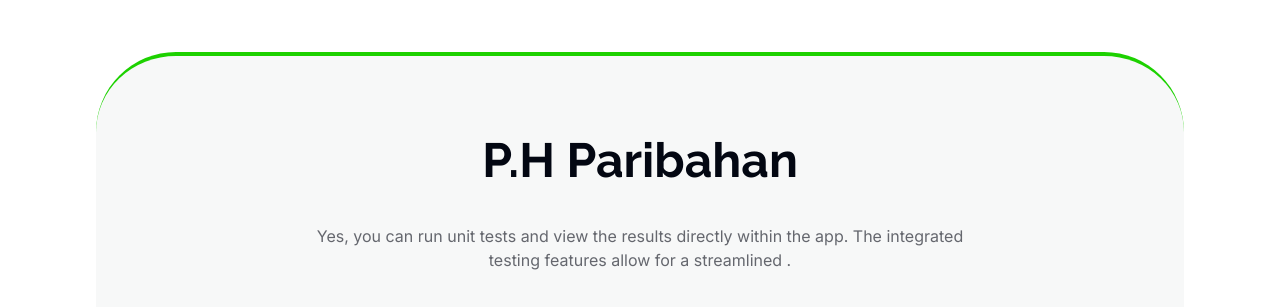
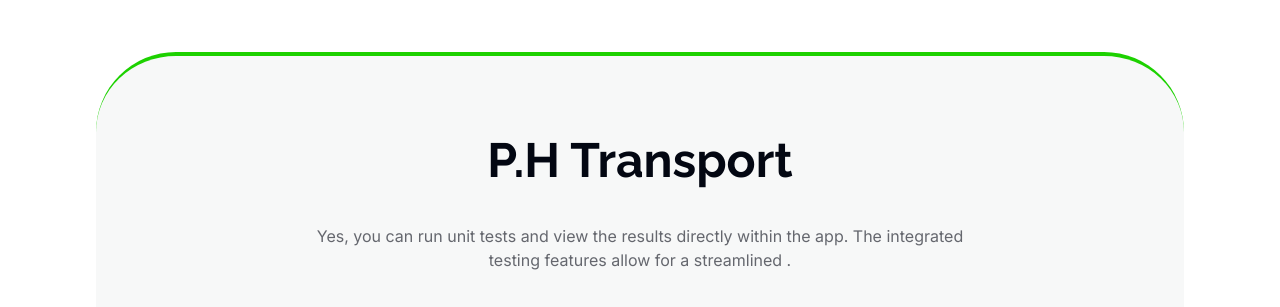
Before and after one commit to cksingha50/Assignment-5, a plain HTML site: page index.html in a window 1280 px wide. Shown: the part 1640-1947 px from the top of the page. Drawn offline with nearby package versions, Linux system fonts and the light colour scheme.

Commit message:
spelling commit new

```diff
--- a/index.html
+++ b/index.html
@@ -203,7 +203,7 @@
             <!-- Ticket information -->
            <div class="mx-0 lg:mx-16 ">
             <div class="mt-20">
-              <h1 class="text-center text-5xl raleway font-bold mb-10 text-[#030712]" >P.H Paribahan</h1>
+              <h1 class="text-center text-5xl raleway font-bold mb-10 text-[#030712]" >P.H Transport</h1>
               <p class="text-center justify-center mx-auto text-base font-base text-[#03071299] mb-10 max-w-[500px] lg:max-w-[680px]">Yes, you can run unit tests and view the results directly within the app. The integrated testing features allow for a streamlined .</p>
             </div>
 
```
